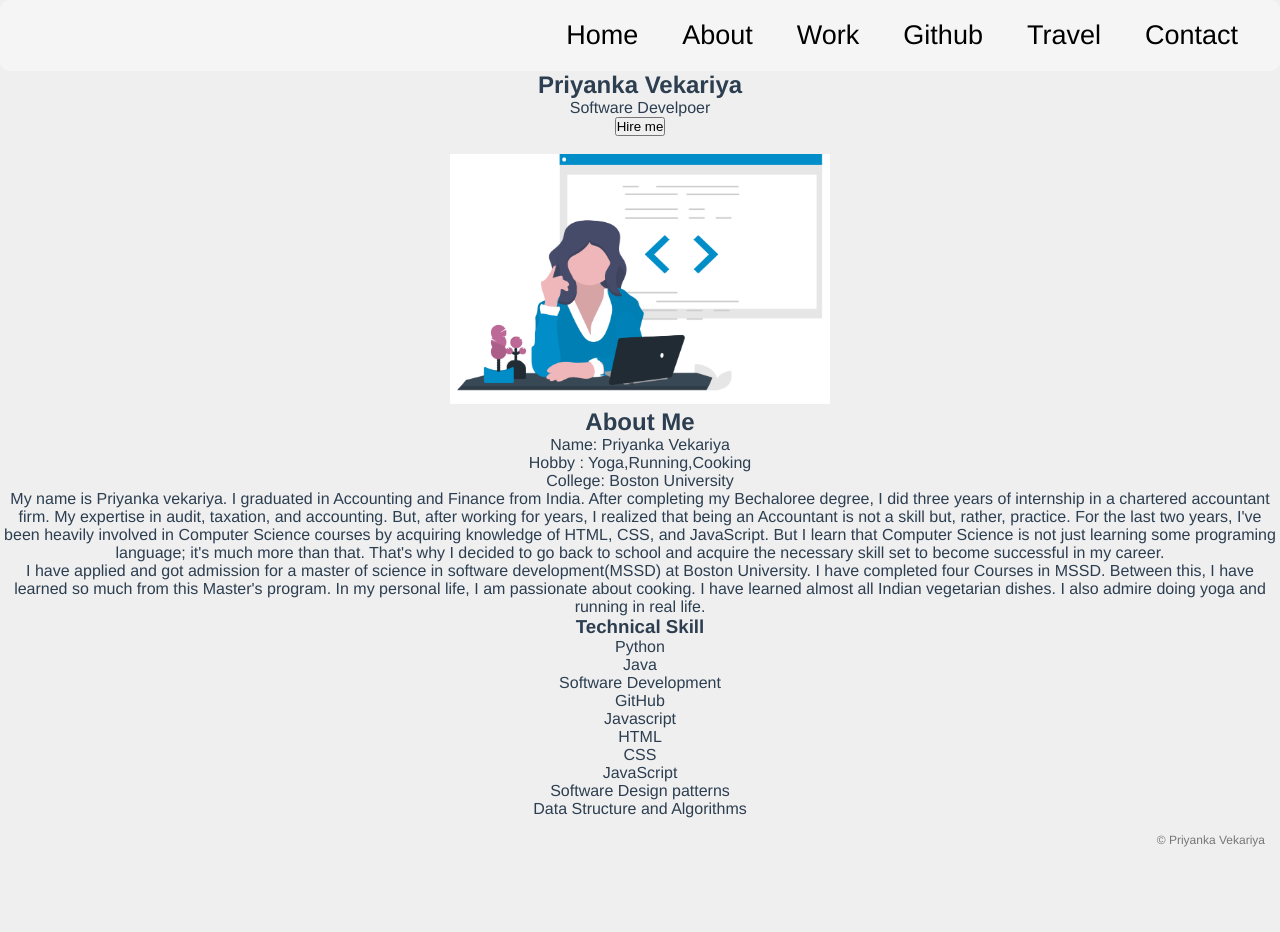
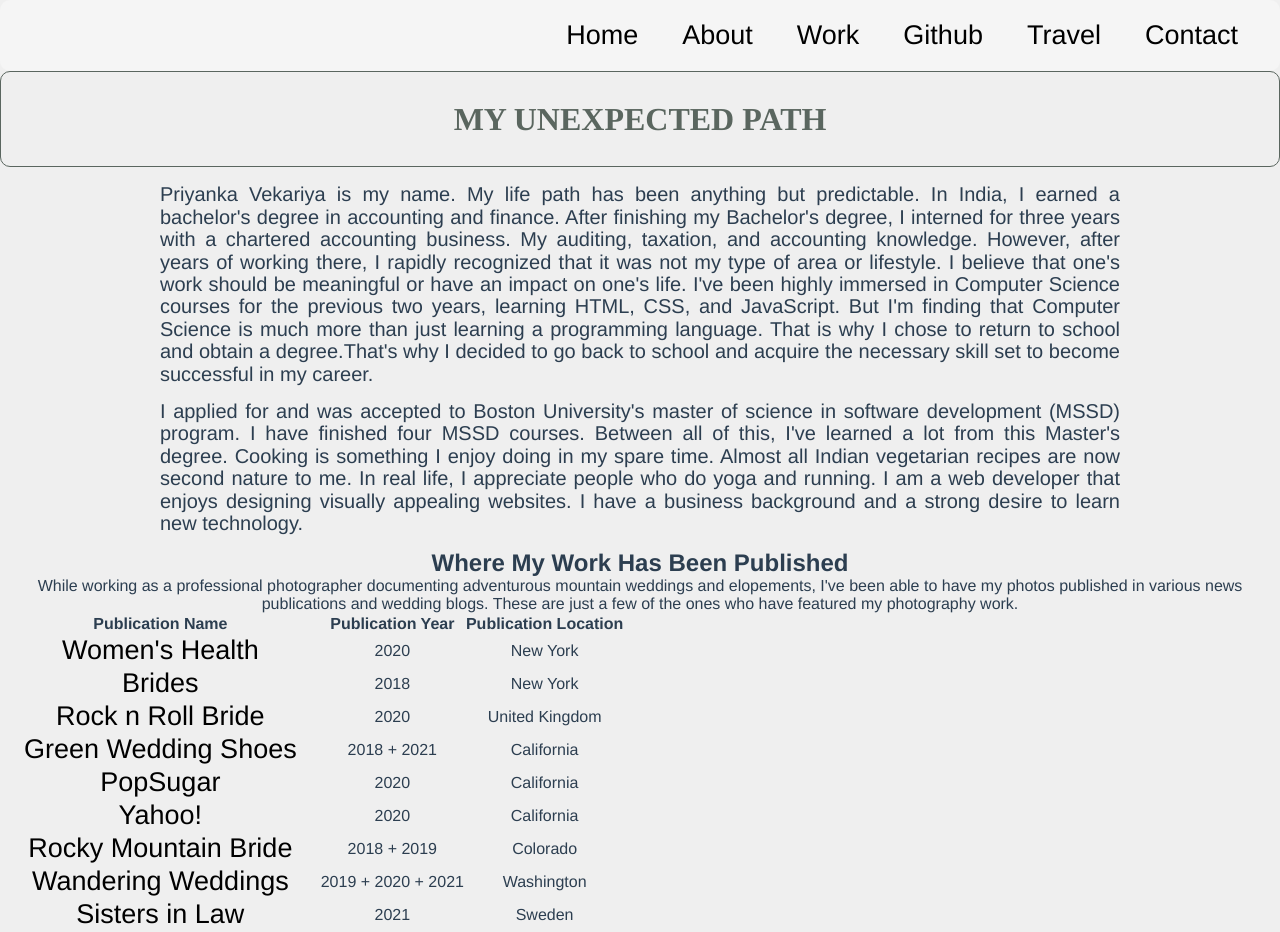
Before and after one commit to priyanka3858/CS-601-Term-Project, a Vue app: page /about in a window 1280 px wide. Shown: the top 932 px of the page. Before the commit the page ends 862 px from the top, so only its background shows below. Built offline with nearby package versions, Linux system fonts and the light colour scheme.

Commit message:
chaneg travel and contact page

```diff
--- a/src/components/About.vue
+++ b/src/components/About.vue
@@ -1,62 +1,205 @@
+<!-- <script>
+export default {
+  name: "aa",
+  data() {
+    return {
+      image: "../assets/background_image.jpeg",
+    };
+  },
+};
+</script> -->
+
 <template>
   <body>
-    <section id="intro-section" class="section-info">
-      <div class="container1">
-        <div id="name">
-          <header>
-            <h1>Priyanka Vekariya</h1>
-            <p class="degree">Software Develpoer</p>
-            <button class="button">Hire me</button>
-          </header>
-        </div>
-        <!-- End Intro section -->
-        <br />
-
-        <!-- Start About section -->
-        <div>
-          <img
-            class="bio-image"
-            src="../assets/coder.png"
-            alt="myimage"
-            width="380"
-            height="250"
-          />
-        </div>
-      </div>
-
-      <h2><b>About Me</b></h2>
-
-      <div class="about">
-        <ul>
-          <li>Name: Priyanka Vekariya</li>
-          <li>Hobby : Yoga,Running,Cooking</li>
-          <li>College: Boston University</li>
-        </ul>
+    <main id="intro-section" class="section-info">
+      <div class="my-intro">
+        <h1><b>MY UNEXPECTED PATH </b></h1>
       </div>
 
       <div id="intro-para" class="my-info">
-        <p class="paragraph">
-          My name is Priyanka vekariya. I graduated in Accounting and Finance
-          from India. After completing my Bechaloree degree, I did three years
-          of internship in a chartered accountant firm. My expertise in audit,
-          taxation, and accounting. But, after working for years, I realized
-          that being an Accountant is not a skill but, rather, practice. For the
-          last two years, I've been heavily involved in Computer Science courses
-          by acquiring knowledge of HTML, CSS, and JavaScript. But I learn that
-          Computer Science is not just learning some programing language; it's
-          much more than that. That's why I decided to go back to school and
-          acquire the necessary skill set to become successful in my career.
+        <p class="paragraph-intro">
+          Priyanka Vekariya is my name. My life path has been anything but
+          predictable. In India, I earned a bachelor's degree in accounting and
+          finance. After finishing my Bachelor's degree, I interned for three
+          years with a chartered accounting business. My auditing, taxation, and
+          accounting knowledge. However, after years of working there, I rapidly
+          recognized that it was not my type of area or lifestyle. I believe
+          that one's work should be meaningful or have an impact on one's life.
+          I've been highly immersed in Computer Science courses for the previous
+          two years, learning HTML, CSS, and JavaScript. But I'm finding that
+          Computer Science is much more than just learning a programming
+          language. That is why I chose to return to school and obtain a
+          degree.That's why I decided to go back to school and acquire the
+          necessary skill set to become successful in my career.
         </p>
-        <p class="paragraph">
-          I have applied and got admission for a master of science in software
-          development(MSSD) at Boston University. I have completed four Courses
-          in MSSD. Between this, I have learned so much from this Master's
-          program. In my personal life, I am passionate about cooking. I have
-          learned almost all Indian vegetarian dishes. I also admire doing yoga
-          and running in real life.
+        <p class="paragraph-intro">
+          I applied for and was accepted to Boston University's master of
+          science in software development (MSSD) program. I have finished four
+          MSSD courses. Between all of this, I've learned a lot from this
+          Master's degree. Cooking is something I enjoy doing in my spare time.
+          Almost all Indian vegetarian recipes are now second nature to me. In
+          real life, I appreciate people who do yoga and running. I am a web
+          developer that enjoys designing visually appealing websites. I have a
+          business background and a strong desire to learn new technology.
         </p>
       </div>
       <!-- End About section -->
+
+      <!-- this section goes over some of the major publications where my work has been featured -->
+      <section id="publications" class="single_column_section">
+        <h2>Where My Work Has Been Published</h2>
+        <p>
+          While working as a professional photographer documenting adventurous
+          mountain weddings and elopements, I've been able to have my photos
+          published in various news publications and wedding blogs. These are
+          just a few of the ones who have featured my photography work.
+        </p>
+
+        <!-- table containing a subset of places my photography work has been published -->
+        <table>
+          <!-- head of the table, with relevant categories about the publications -->
+          <thead class="publication_table_head">
+            <tr>
+              <th>Publication Name</th>
+              <th class="pub_date">Publication Year</th>
+              <th class="pub_locale">Publication Location</th>
+            </tr>
+          </thead>
+
+          <!-- the actual publications themselves -->
+          <tbody>
+            <tr class="odd">
+              <td>
+                <a
+                  href="https://www.womenshealthmag.com/"
+                  target="_blank"
+                  rel="nofollow"
+                  >Women's Health</a
+                >
+              </td>
+              <td class="pub_date">2020</td>
+              <td class="pub_locale">New York</td>
+            </tr>
+            <tr>
+              <td>
+                <a href="https://www.brides.com/" target="_blank" rel="nofollow"
+                  >Brides</a
+                >
+              </td>
+              <td class="pub_date">2018</td>
+              <td class="pub_locale">New York</td>
+            </tr>
+            <tr class="odd">
+              <td>
+                <a
+                  href="https://www.rocknrollbride.com/"
+                  target="_blank"
+                  rel="nofollow"
+                  >Rock n Roll Bride</a
+                >
+              </td>
+              <td class="pub_date">2020</td>
+              <td class="pub_locale">United Kingdom</td>
+            </tr>
+            <tr>
+              <td>
+                <a
+                  href="https://greenweddingshoes.com/"
+                  target="_blank"
+                  rel="nofollow"
+                  >Green Wedding Shoes</a
+                >
+              </td>
+              <td class="pub_date">2018 + 2021</td>
+              <td class="pub_locale">California</td>
+            </tr>
+            <tr class="odd">
+              <td>
+                <a
+                  href="https://www.popsugar.com/"
+                  target="_blank"
+                  rel="nofollow"
+                  >PopSugar</a
+                >
+              </td>
+              <td class="pub_date">2020</td>
+              <td class="pub_locale">California</td>
+            </tr>
+            <tr>
+              <td>
+                <a href="https://www.yahoo.com/" target="_blank" rel="nofollow"
+                  >Yahoo!</a
+                >
+              </td>
+              <td class="pub_date">2020</td>
+              <td class="pub_locale">California</td>
+            </tr>
+            <tr class="odd">
+              <td>
+                <a
+                  href="https://www.rockymountainbride.com/"
+                  target="_blank"
+                  rel="nofollow"
+                  >Rocky Mountain Bride</a
+                >
+              </td>
+              <td class="pub_date">2018 + 2019</td>
+              <td class="pub_locale">Colorado</td>
+            </tr>
+            <tr>
+              <td>
+                <a
+                  href="https://wanderingweddings.com/"
+                  target="_blank"
+                  rel="nofollow"
+                  >Wandering Weddings</a
+                >
+              </td>
+              <td class="pub_date">2019 + 2020 + 2021</td>
+              <td class="pub_locale">Washington</td>
+            </tr>
+            <tr class="odd">
+              <td>
+                <a
+                  href="https://www.sistersinlaw.se/"
+                  target="_blank"
+                  rel="nofollow"
+                  >Sisters in Law</a
+                >
+              </td>
+              <td class="pub_date">2021</td>
+              <td class="pub_locale">Sweden</td>
+            </tr>
+          </tbody>
+        </table>
+      </section>
+
+      <div class="row">
+        <div class="col-lg-6">
+          <ul>
+            <li>
+              <i class="icofont-rounded-right"></i>
+              <strong>Birthday:</strong> 12 October 1996
+            </li>
+            <li>
+              <i class="icofont-rounded-right"></i> <strong>Phone:</strong> +1
+              480-401-8112
+            </li>
+          </ul>
+        </div>
+        <div class="col-lg-6">
+          <ul>
+            <li>
+              <i class="icofont-rounded-right"></i>
+              <strong>City:</strong> Tempe, AZ
+            </li>
+            <li>
+              <i class="icofont-rounded-right"></i>
+              <strong>Email:</strong> rajaprerak@gmail.com
+            </li>
+          </ul>
+        </div>
+      </div>
 
       <!--  Start Technical Skill section-->
       <div id="skill-list">
@@ -74,7 +217,38 @@
           <li>Data Structure and Algorithms</li>
         </ul>
       </div>
-    </section>
+    </main>
     <!-- End Technical Skill section-->
   </body>
 </template>
+
+<style scoped>
+h1 {
+  background-image: -moz-linear-gradient(
+    top,
+    rgba(126, 9, 9, 0.5) 0%,
+    rgba(255, 255, 255, 0.5) 100%
+  );
+  color: #5a665f;
+  font-family: Times, serif;
+  font-weight: 700;
+  font-size: 2rem;
+  line-height: 3.5rem;
+  text-transform: uppercase;
+  text-align: center;
+  padding: 1.2rem;
+  display: block;
+  border: 1px solid #5a665f;
+  margin-bottom: 1rem;
+  border-radius: 10px;
+}
+
+.paragraph-intro {
+  font-size: 20px;
+  text-align: center;
+  line-height: 1.4rem;
+  font-weight: 400;
+  margin: 15px 160px 15px 160px;
+  text-align: justify;
+}
+</style>
```
